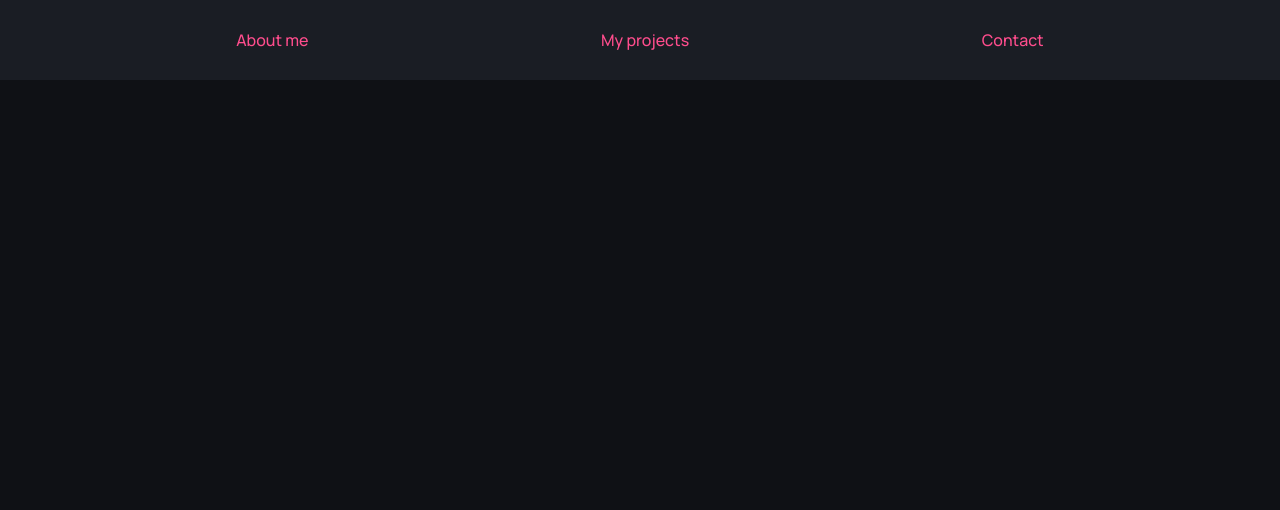
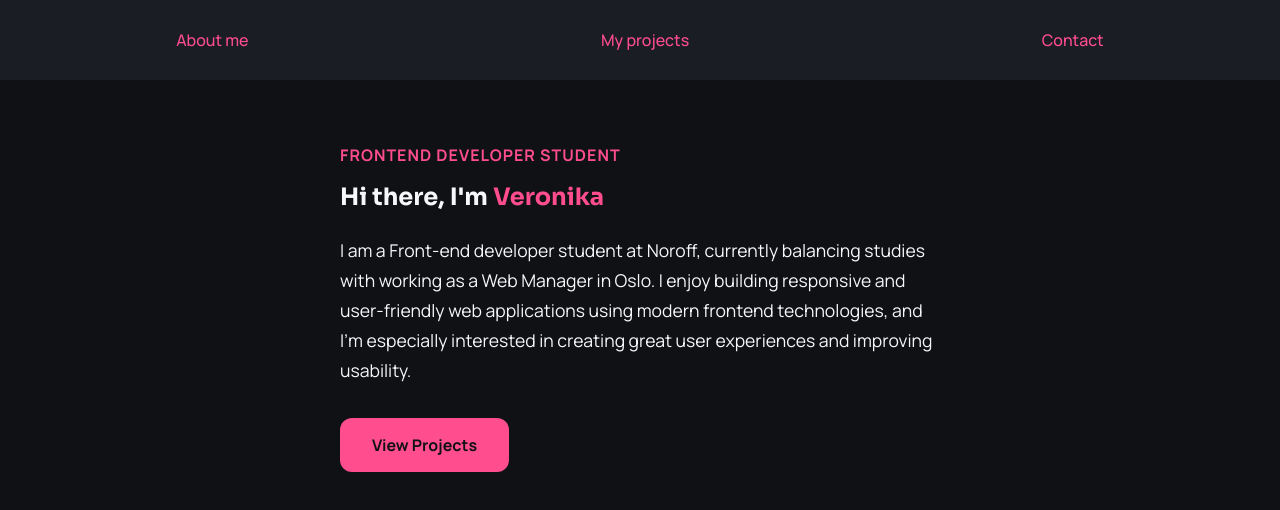
Before and after one commit to VReinhaug/portfolio-2, a React (Create React App) app: page / in a window 1280 px wide. Shown: the top 510 px of the page. Built offline with nearby package versions, Linux system fonts and the light colour scheme.

Commit message:
Added about section

```diff
--- a/src/App.js
+++ b/src/App.js
@@ -1,13 +1,16 @@
 import logo from "./logo.svg";
 import "./App.css";
 import Header from "./components/Header";
+import About from "./components/About";
 
 function App() {
   return (
     <>
       <Header />
 
-      <main></main>
+      <main>
+        <About />
+      </main>
     </>
   );
 }
--- /dev/null
+++ b/src/components/About/About.module.css
@@ -0,0 +1,49 @@
+.about {
+  display: flex;
+  align-items: center;
+}
+
+.content {
+  display: flex;
+  align-items: center;
+  justify-content: center;
+}
+
+.subtitle {
+  color: var(--color-accent);
+  margin-bottom: 1rem;
+  font-weight: 700;
+  letter-spacing: 1px;
+  text-transform: uppercase;
+}
+
+h1 span {
+  color: var(--color-accent);
+}
+
+.description {
+  max-width: 600px;
+  color: var(--color-text-main);
+  line-height: 1.7;
+  margin-bottom: 2rem;
+  font-size: 1.1rem;
+}
+
+.button {
+  display: inline-block;
+
+  background-color: var(--color-accent);
+  color: var(--color-bg);
+
+  padding: 1rem 2rem;
+  border-radius: 12px;
+
+  font-weight: 700;
+
+  transition: 0.3s ease;
+}
+
+.button:hover {
+  background-color: var(--color-accent-hover);
+  transform: translateY(-2px);
+}
--- /dev/null
+++ b/src/components/About/index.jsx
@@ -0,0 +1,31 @@
+import styles from "./About.module.css";
+
+function About() {
+  return (
+    <section id="about" className={styles.about}>
+      <div className={`container ${styles.content}`}>
+        <div>
+          <p className={styles.subtitle}>Frontend Developer Student</p>
+
+          <h1>
+            Hi there, I'm <span>Veronika</span>
+          </h1>
+
+          <p className={styles.description}>
+            I am a Front-end developer student at Noroff, currently balancing
+            studies with working as a Web Manager in Oslo. I enjoy building
+            responsive and user-friendly web applications using modern frontend
+            technologies, and I’m especially interested in creating great user
+            experiences and improving usability.
+          </p>
+
+          <a href="#projects" className={styles.button}>
+            View Projects
+          </a>
+        </div>
+      </div>
+    </section>
+  );
+}
+
+export default About;
--- a/src/styles/global.css
+++ b/src/styles/global.css
@@ -25,11 +25,16 @@ a {
   color: inherit;
 }
 
+h1 {
+  font-family: "Sora", sans-serif;
+  margin-bottom: 1.5rem;
+}
+
 section {
-  padding: 6rem 2rem;
+  padding: 4rem 2rem;
 }
 
 .container {
-  width: min(1100px, 100%);
+  width: 100%;
   margin: 0 auto;
 }
```
